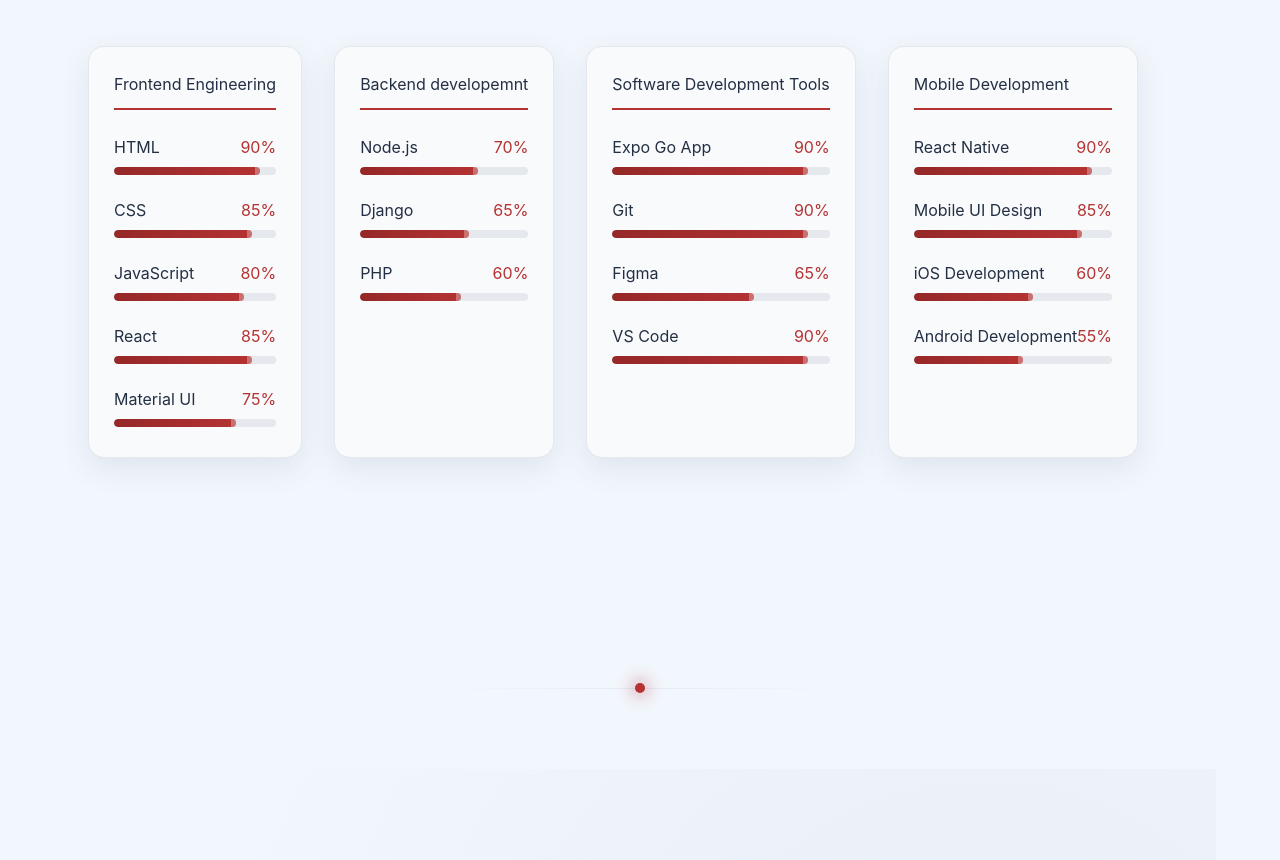
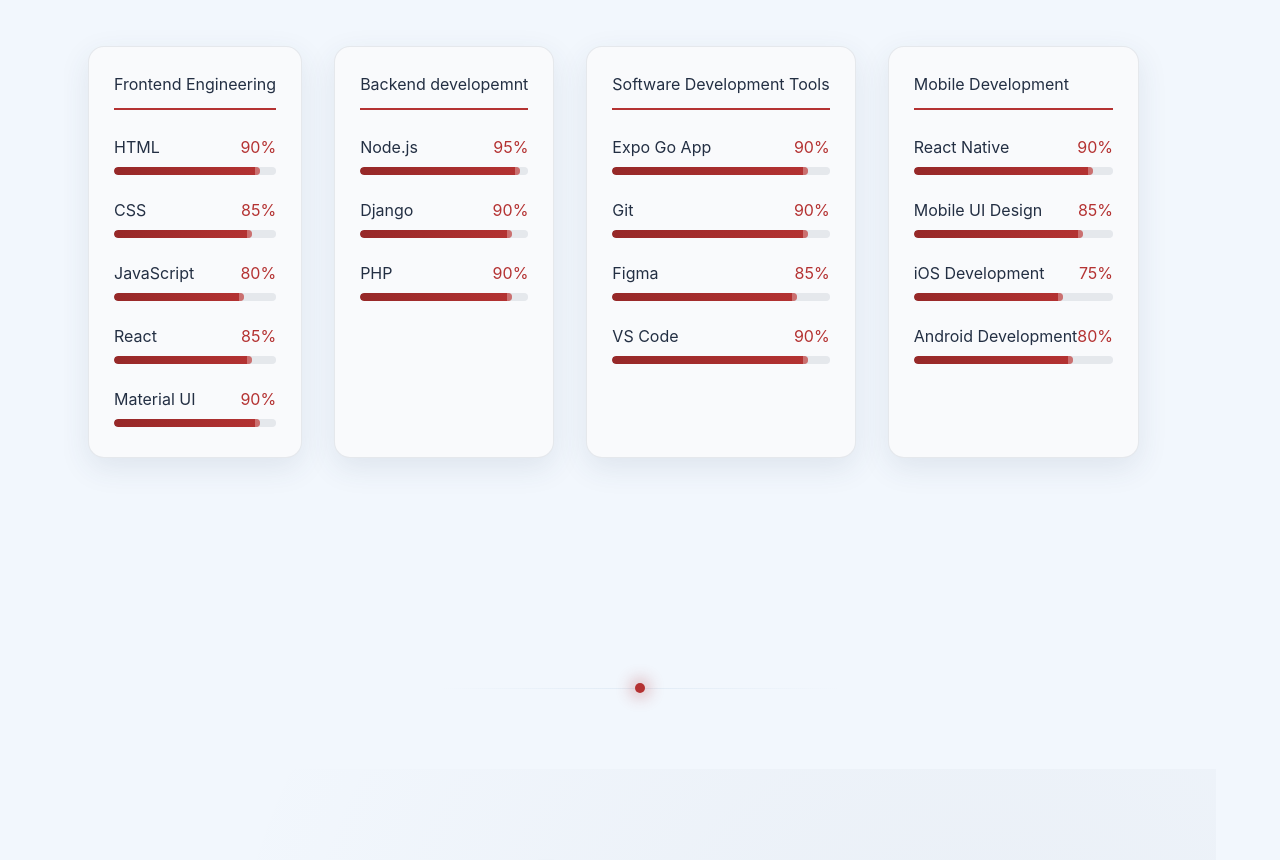
Before and after one commit to Ameeffy/Ameeff-portfolio, a React (Vite) app: page / in a window 1280 px wide. Shown: the part 5880-6740 px from the top of the page. Built offline with nearby package versions, Linux system fonts and the light colour scheme.

Commit message:
Update Skills.jsx

```diff
--- a/src/sections/Skills.jsx
+++ b/src/sections/Skills.jsx
@@ -12,15 +12,15 @@
       { name: "CSS", level: 85 },
       { name: "JavaScript", level: 80 },
       { name: "React", level: 85 },
-      { name: "Material UI", level: 75 }
+      { name: "Material UI", level: 90 }
     ]
   },
   {
     category: "Backend developemnt",
     items: [
-      { name: "Node.js", level: 70 },
-      { name: "Django", level: 65 },
-      { name: "PHP", level: 60 },
+      { name: "Node.js", level: 95 },
+      { name: "Django", level: 90 },
+      { name: "PHP", level: 90 },
     ]
   },
   {
@@ -28,7 +28,7 @@
     items: [
       { name: "Expo Go App", level: 90 },
       { name: "Git", level: 90 },
-      { name: "Figma", level: 65 },
+      { name: "Figma", level: 85 },
       { name: "VS Code", level: 90 },
 
     ]
@@ -38,8 +38,8 @@
     items: [
       { name: "React Native", level: 90 },
       { name: "Mobile UI Design", level: 85 },
-      { name: "iOS Development", level: 60 },
-      { name: "Android Development", level: 55 }
+      { name: "iOS Development", level: 75 },
+      { name: "Android Development", level: 80 }
 
     ]
   }
```
